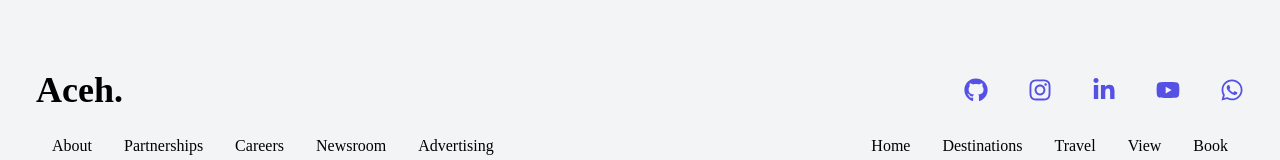
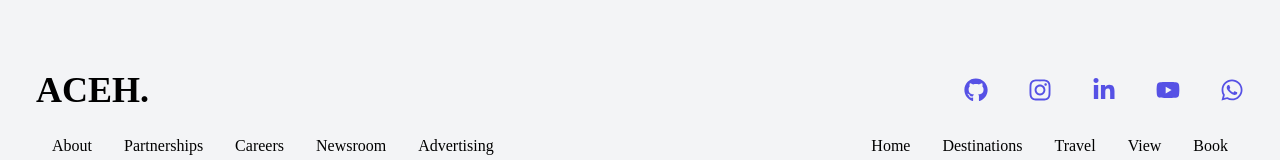
Before and after one commit to mriskisyahputraa2/WebTravel, a React (Create React App) app: page / in a window 1280 px wide. Shown: the part 3242-3402 px from the top of the page. Built offline with nearby package versions, Linux system fonts and the light colour scheme.

Commit message:
finished web-travel

```diff
--- a/src/components/Footer.jsx
+++ b/src/components/Footer.jsx
@@ -6,7 +6,7 @@ function Footer() {
         <div className="w-full bg-gray-100 pt-16">
             <div className="max-w-[1240px] mx-auto flex flex-col px-4">
                 <div className='sm:flex justify-between items-center text-center'>
-                    <h1>Aceh.</h1>
+                    <h1>ACEH.</h1>
                     <div className='flex justify-between w-full sm:max-w-[280px] my-4'>
                         <FaGithub className='icon' />
                         <FaInstagram className='icon' />
```
